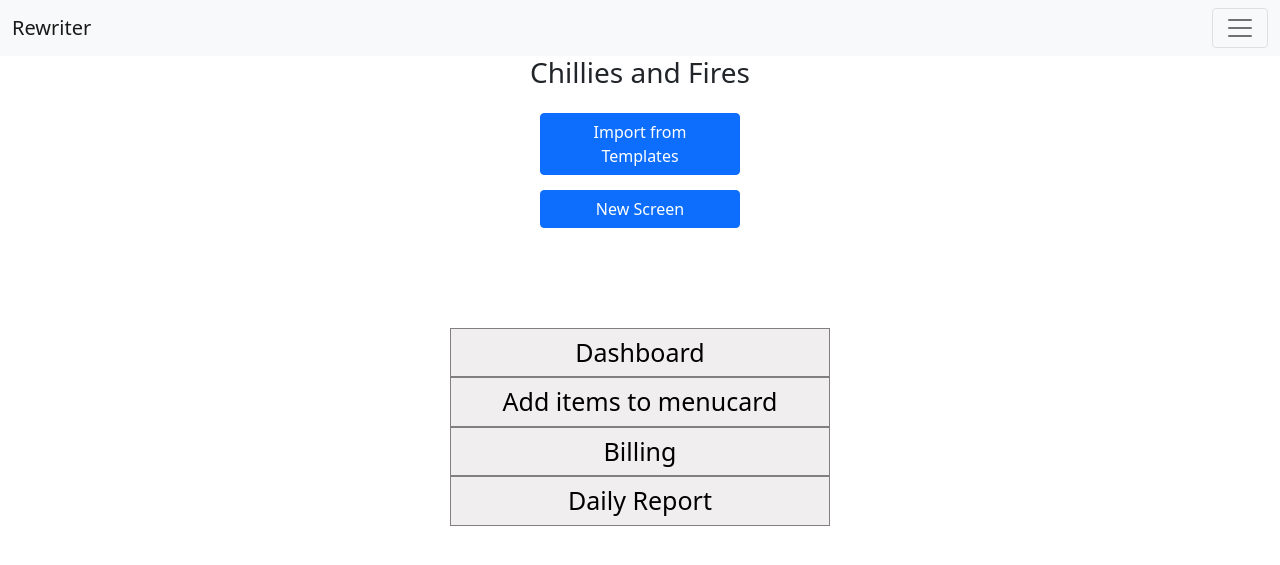
After one commit to progalaxyelabs/rewriter, a CodeIgniter 4 app: the page made by app/Views/customer.php in a window 1280 px wide. The commit adds this page. Shown: the top 565 px of the page. Run offline with PHP 8.4 and a stand-in for CodeIgniter, Linux system fonts and the light colour scheme; the template is opened without the code that fills it, so the values that code supplies are empty; some libraries are stand-ins or nearby versions.

Commit message:
customer ui implemented

```diff
--- /dev/null
+++ b/app/Views/customer.php
@@ -0,0 +1,75 @@
+<?= $this->extend('templates') ?>
+
+<?= $this->section('content') ?>
+
+<div class="container">
+    <div class="row">
+        <div class="col col-md-4 offset-md-4 text-center">
+
+            <h3>Chillies and Fires</h3>
+
+        </div>
+    </div>
+</div>
+
+<div class="container">
+    <div class="row">
+        <div class="col col-md-4 offset-md-4 text-center">
+
+            <a class="btn btn-primary" data-bs-toggle="modal" data-bs-target="#importFromTemplate" role="button"
+                style="width: 200px; margin-top: 15px;">Import from Templates</a>
+            <a class="btn btn-primary" role="button" style="width: 200px; margin-top: 15px;">New Screen</a>
+
+        </div>
+    </div>
+</div>
+
+<div class="modal fade" id="importFromTemplate" tabindex="-1" aria-labelledby="customer" aria-hidden="true">
+    <div class="modal-dialog">
+        <div class="modal-content">
+            <div class="modal-header">
+                <h5 class="modal-title" id="customer">Select a Template</h5>
+                <button type="button" class="btn-close" data-bs-dismiss="modal" aria-label="Close"></button>
+            </div>
+            <div class="modal-body">
+                <select class="form-select">
+                    <option value="Select From Below">Select From Below</option>
+                    <option>Grocery Stores</option>
+                    <option>Restaurant</option>
+                    <option>Function hall</option>
+                    <option>Computer Shop</option>
+                </select>
+                <input type="hidden" id="opened-by">
+            </div>
+            <div class="modal-footer">
+                <button id="ok" type="button" class="btn btn-primary">Ok</button>
+                <button type="button" class="btn btn-secondary" data-bs-dismiss="modal">Cancel</button>
+            </div>
+        </div>
+    </div>
+</div>
+
+<div class="container" style="margin-top: 100px;">
+    <div class="row">
+        <div id="temporary-customer-names" class="col-md-4 offset-md-4 text-center">
+            <a href="" id="temporary-link" role="button">Dashboard</a>
+        </div>
+    </div>
+    <div class="row">
+        <div id="temporary-customer-names" class="col-md-4 offset-md-4 text-center">
+            <a href="/home/customer_screen" id="temporary-link" role="button">Add items to menucard</a>
+        </div>
+    </div>
+    <div class="row">
+        <div id="temporary-customer-names" class="col-md-4 offset-md-4 text-center">
+            <a href="" id="temporary-link" role="button">Billing</a>
+        </div>
+    </div>
+    <div class="row">
+        <div id="temporary-customer-names" class="col-md-4 offset-md-4 text-center">
+            <a href="" id="temporary-link" role="button">Daily Report</a>
+        </div>
+    </div>
+</div>
+
+<?= $this->endSection() ?>
--- a/app/Views/templates.php
+++ b/app/Views/templates.php
@@ -28,6 +28,9 @@
                     <li class="nav-item">
                         <a class="nav-link" href="/home/all_templates" role="button">Templates</a>
                     </li>
+                    <li class="nav-item">
+                        <a class="nav-link" href="/home/customers" role="button">Customers</a>
+                    </li>
                 </ul>
 
             </div>
--- a/public/style.2.css
+++ b/public/style.2.css
@@ -9,3 +9,14 @@
     text-decoration: none ;
     color: black;
 }
+#temporary-customer-names {
+    background-color: rgb(240, 238, 238);
+    border: 1px solid grey;
+    padding: 5px;
+}
+#temporary-link {
+
+    font-size: 25px;
+    text-decoration: none;
+    color: black;
+}
```
Also changed, not shown: app/Controllers/Home.php (+16 -0 lines), app/Views/customer_screen.php (added, +52 -0 lines), app/Views/home_create_form.php (deleted, +0 -84 lines), app/Views/home_customers.php (added, +40 -0 lines), app/Views/home_form.php (+4 -4 lines), app/Views/home_new_customer.php (added, +46 -0 lines).
